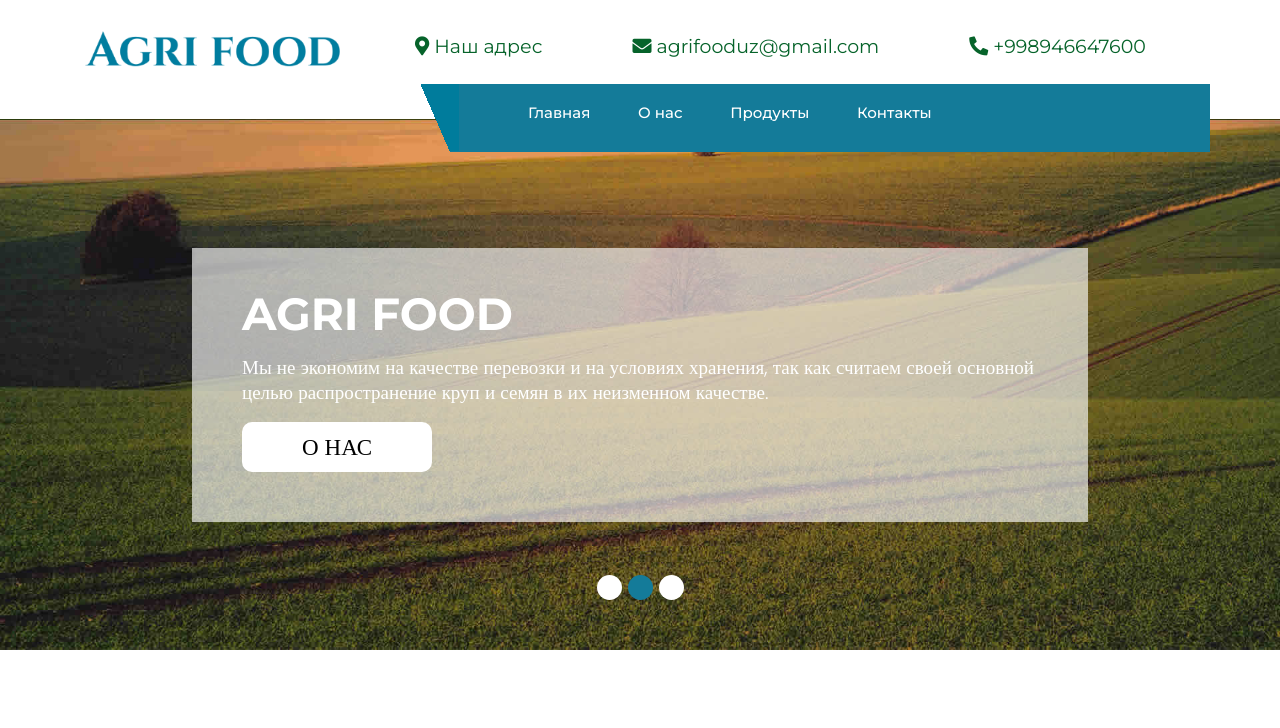
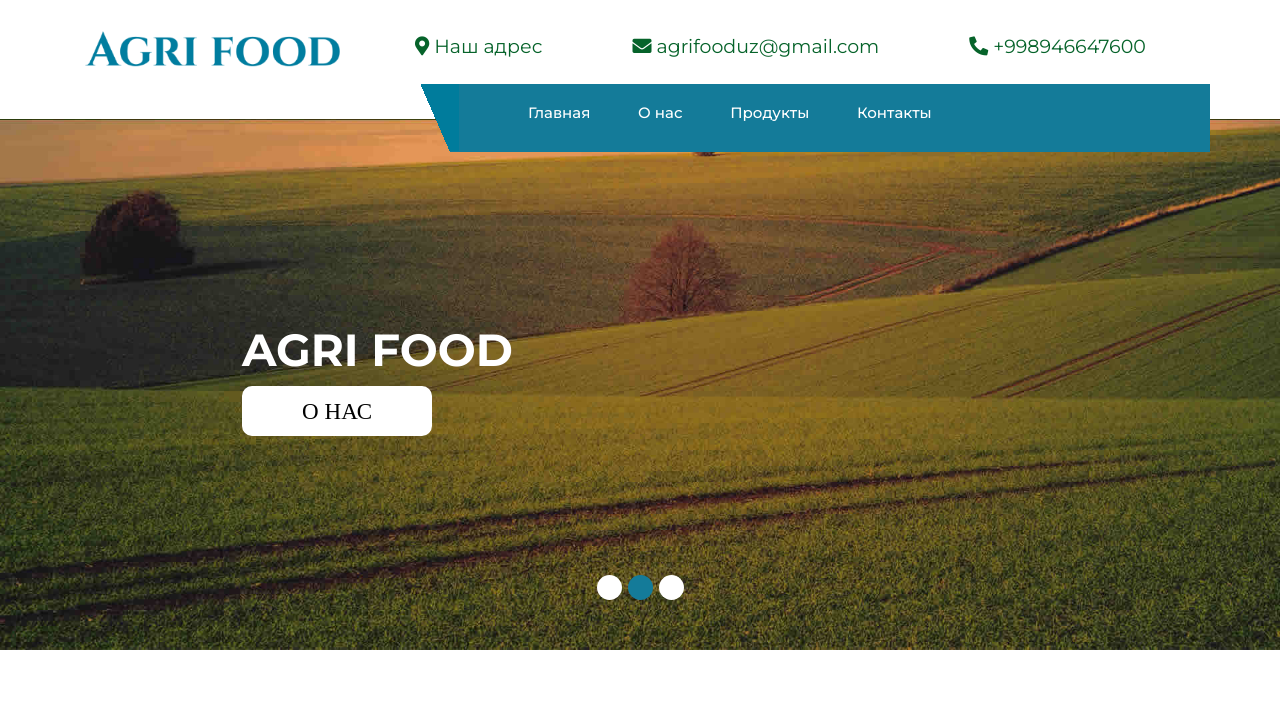
Before and after one commit to abdulmukhtarovm/agrifood, a PHP site: page / in a window 1280 px wide. Shown: the top 728 px of the page. Run offline with PHP 8.4, Linux system fonts and the light colour scheme; some libraries are stand-ins or nearby versions.

Commit message:
4th commit by Umar

```diff
--- a/css/style.css
+++ b/css/style.css
@@ -1923,7 +1923,7 @@ a.fix-nav__link:hover {
 }
 
 .carousel-caption {
-     background: rgba(255, 255, 255, 0.63);
+     /* background: rgba(255, 255, 255, 0.63); */
      padding: 50px;
 }
 
--- a/index.html
+++ b/index.html
@@ -160,8 +160,8 @@
                                 <h1>AGRI FOOD</h1>
                                 <!-- <span>FARMING COMPANY</span> -->
 
-                                <p>Мы не экономим на качестве перевозки и на условиях хранения, так как считаем своей
-                                    основной целью распространение круп и семян в их неизменном качестве.</p>
+                                <!-- <p>Мы не экономим на качестве перевозки и на условиях хранения, так как считаем своей
+                                    основной целью распространение круп и семян в их неизменном качестве.</p> -->
                                 <a class="moreaboutus" href="#about">О нас</a>
 
                             </div>
@@ -174,8 +174,8 @@
                                 <h1>AGRI FOOD</h1>
                                 <!-- <span>FARMING COMPANY</span> -->
 
-                                <p>Мы не экономим на качестве перевозки и на условиях хранения, так как считаем своей
-                                    основной целью распространение круп и семян в их неизменном качестве.</p>
+                                <!-- <p>Мы не экономим на качестве перевозки и на условиях хранения, так как считаем своей
+                                    основной целью распространение круп и семян в их неизменном качестве.</p> -->
                                 <a class="moreaboutus" href="#about">О нас</a>
 
                             </div>
@@ -188,8 +188,8 @@
                                 <h1>AGRI FOOD</h1>
                                 <!-- <span>FARMING COMPANY</span> -->
 
-                                <p>Мы не экономим на качестве перевозки и на условиях хранения, так как считаем своей
-                                    основной целью распространение круп и семян в их неизменном качестве.</p>
+                                <!-- <p>Мы не экономим на качестве перевозки и на условиях хранения, так как считаем своей
+                                    основной целью распространение круп и семян в их неизменном качестве.</p> -->
                                 <a class="moreaboutus" href="#about">О нас</a>
 
                             </div>
@@ -421,7 +421,7 @@
                                     <div class="row">
                                         <div class="col-xl-3 col-lg-3 col-md-3 col-sm-3 pa_right">
                                             <div class="testomonial_img">
-                                                <i><img src="./img/testimonials/photo_2022-01-16_22-01-04.jpg"
+                                                <i><img src="./img/testimonials/"
                                                         alt="#" /></i>
                                             </div>
                                         </div>
@@ -456,7 +456,7 @@
                                     <div class="row">
                                         <div class="col-xl-3 col-lg-3 col-md-3 col-sm-3 pa_right">
                                             <div class="testomonial_img">
-                                                <i><img src="./img/testimonials/photo_2022-01-16_22-01-04.jpg"
+                                                <i><img src="./img/testimonials/testimonial-person.jpg"
                                                         alt="#" /></i>
                                             </div>
                                         </div>
@@ -492,7 +492,7 @@
                                     <div class="row">
                                         <div class="col-xl-3 col-lg-3 col-md-3 col-sm-3 pa_right">
                                             <div class="testomonial_img">
-                                                <i><img src="./img/testimonials/photo_2022-01-16_22-01-04.jpg"
+                                                <i><img src="./img/testimonials/testimonial-person.jpg"
                                                         alt="#" /></i>
                                             </div>
                                         </div>
```
Also changed, not shown: img/testimonials/photo_2022-01-16_22-01-04.jpg (deleted), img/testimonials/testimonial-person.jpg (added).
